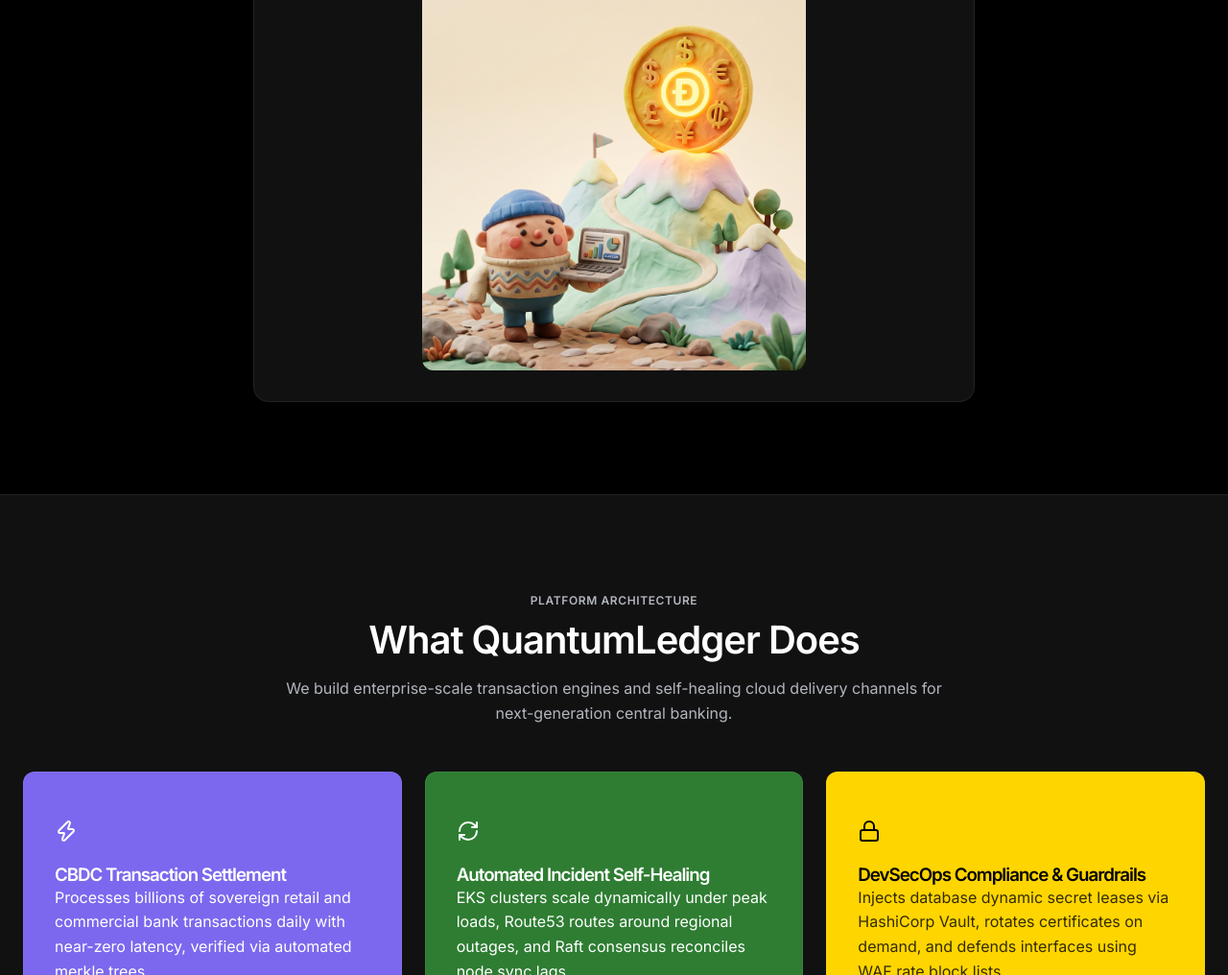
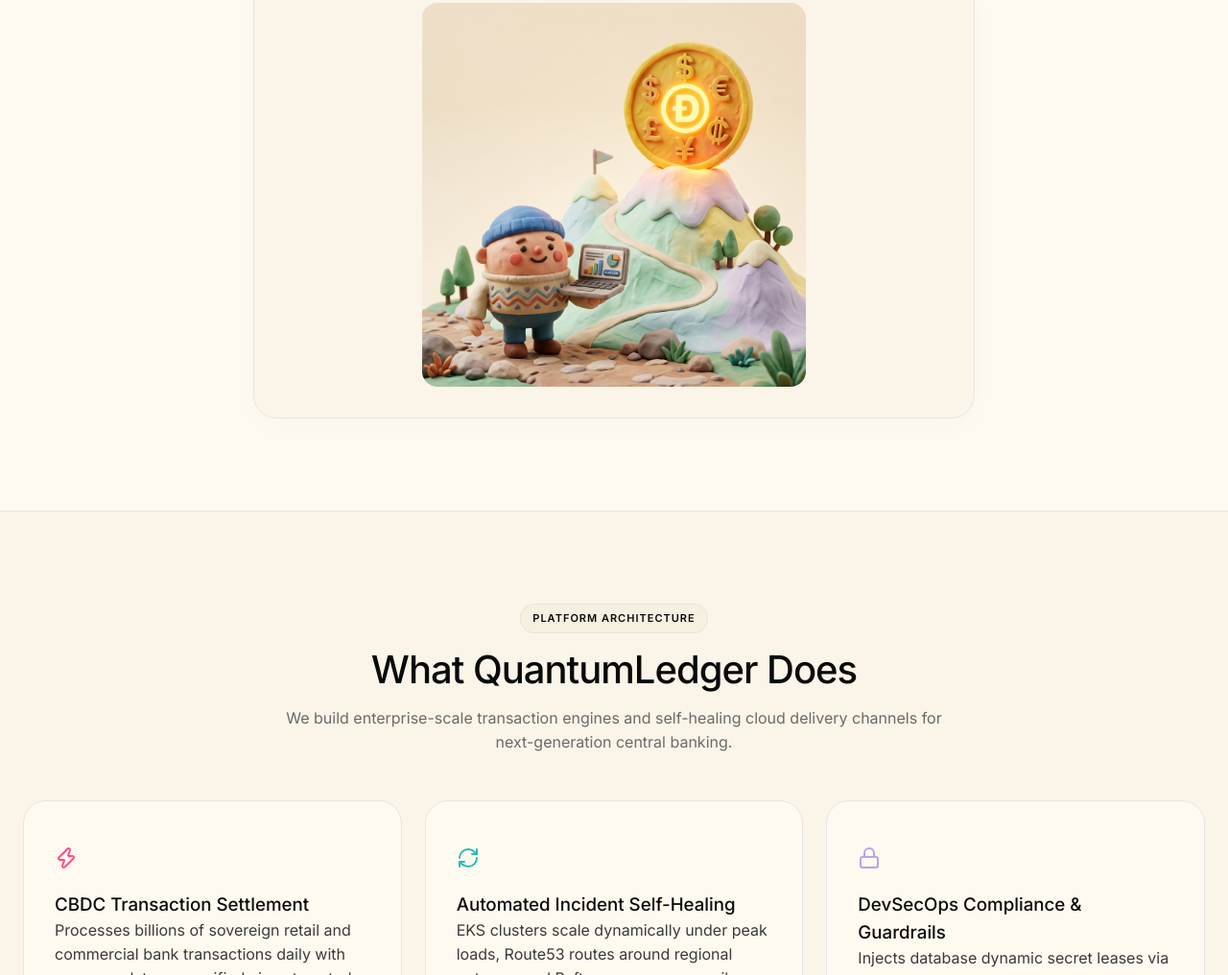
Before and after one commit to YadavSourabhGH/QuantumLedger---Devops, a plain HTML site: page index.html in a window 1280 px wide. Shown: the part 599-1615 px from the top of the page at 96% size. Drawn offline with nearby package versions, Linux system fonts and the light colour scheme.

Commit message:
feat: rollback to original cream design system

```diff
--- a/app.css
+++ b/app.css
@@ -8,47 +8,35 @@
   --font-mono: 'JetBrains Mono', 'Courier New', Courier, monospace;
 
   /* Colors */
-  --colors-canvas: #000000;         /* Pure black floor */
-  --colors-surface-soft: #111112;    /* Charcoal card level 1 */
-  --colors-surface-card: #111112;    /* Charcoal card level 1 */
-  --colors-surface-strong: #1c1c1e;  /* Charcoal card level 2 */
-  --colors-primary: #ffffff;        /* White text/inverse canvas */
-  --colors-hairline: rgba(178, 182, 189, 0.1); /* 1px translucent gray */
-  --colors-hairline-soft: rgba(178, 182, 189, 0.05);
-
-  /* Per-Product Accent Palette */
-  --colors-product-terraform: #7b68ee;
-  --colors-product-terraform-bright: #9370db;
-  --colors-product-vault: #ffd500;
-  --colors-product-consul: #f24e1e;
-  --colors-product-waypoint: #00bcd4;
-  --colors-product-nomad: #2e7d32;
-  --colors-product-boundary: #ff6b5a;
-  --colors-product-vagrant: #1581e6;
-
-  /* Saturated Feature Cards Palette - mapped to HashiCorp product colors */
-  --colors-brand-pink: var(--colors-product-terraform); /* Surge -> Terraform Purple */
-  --colors-brand-teal: var(--colors-product-consul);    /* Outage -> Consul Red */
-  --colors-brand-ochre: var(--colors-product-waypoint);  /* Jenkins -> Waypoint Cyan */
-  --colors-brand-peach: var(--colors-product-vault);    /* Vault -> Vault Yellow */
-  --colors-brand-mint: var(--colors-product-nomad);     /* K8s Grid -> Nomad Green */
-  --colors-brand-lavender: #111112;     /* Network background -> charcoal */
-  --colors-brand-coral: var(--colors-product-consul);
+  --colors-canvas: #fffaf0;        /* Warm cream default floor */
+  --colors-surface-soft: #faf5e8;  /* Footer & header background */
+  --colors-surface-card: #f5f0e0;  /* Cream cards */
+  --colors-surface-strong: #ebe6d6;
+  --colors-primary: #0a0a0a;       /* Dark navy ink */
+  --colors-hairline: #e5e5e5;      /* 1px borders */
+
+  /* Saturated Feature Cards Palette */
+  --colors-brand-pink: #ff4d8b;
+  --colors-brand-teal: #1a3a3a;
+  --colors-brand-lavender: #b8a4ed;
+  --colors-brand-peach: #ffb084;
+  --colors-brand-ochre: #e8b94a;
+  --colors-brand-mint: #a4d4c5;
+  --colors-brand-coral: #ff6b5a;
 
   /* Text colors */
-  --colors-ink: #ffffff;            /* Pure white headlines */
-  --colors-body: #e5e5e5;
-  --colors-muted: #b2b6bd;          /* Secondary text */
-  --colors-muted-soft: #656a76;     /* Tertiary text */
-  --colors-on-primary: #000000;     /* Black on white primary button */
+  --colors-ink: #0a0a0a;
+  --colors-body: #3a3a3a;
+  --colors-muted: #6a6a6a;
+  --colors-muted-soft: #9a9a9a;
+  --colors-on-primary: #ffffff;
 
   /* Border Radius */
-  --rounded-xs: 4px;
-  --rounded-sm: 6px;
-  --rounded-md: 8px;                /* All CTA buttons, form inputs */
-  --rounded-lg: 12px;               /* Feature cards, product cards */
-  --rounded-xl: 16px;               /* Large illustrative tiles */
-  --rounded-xxl: 24px;              /* CTA banner panels */
+  --rounded-xs: 6px;
+  --rounded-sm: 8px;
+  --rounded-md: 12px;
+  --rounded-lg: 16px;
+  --rounded-xl: 24px;
   --rounded-pill: 9999px;
 
   /* Spacing */
@@ -77,50 +65,37 @@
   font-family: var(--font-sans);
   background-color: var(--colors-canvas);
   color: var(--colors-body);
-  line-height: 1.6; /* relaxed */
+  line-height: 1.55;
   overflow-x: hidden;
 }
 
 /* Typography Voice */
 h1, h2, h3, h4 {
   color: var(--colors-ink);
-  font-weight: 600;
-  line-height: 1.18; /* tight */
-  letter-spacing: -1px;
-}
-
-.eyebrow {
-  font-size: 12px;
-  font-weight: 600;
-  line-height: 1.23;
-  letter-spacing: 0.6px;
-  text-transform: uppercase;
-  color: var(--colors-muted);
-  margin-bottom: var(--spacing-sm);
-  display: inline-block;
+  font-weight: 500; /* Plain Black rounded style substitute */
 }
 
 .uppercase {
   text-transform: uppercase;
-  letter-spacing: 0.6px;
-  font-size: 12px;
+  letter-spacing: 1.5px;
+  font-size: 11px;
   font-weight: 600;
   color: var(--colors-muted);
 }
 
 /* Badges / Pills */
 .badge-pill {
-  background: var(--colors-surface-strong);
-  color: var(--colors-muted);
+  background: var(--colors-surface-card);
+  color: var(--colors-ink);
   font-size: 11px;
   font-weight: 600;
-  letter-spacing: 0.5px;
-  padding: 4px 10px;
+  letter-spacing: 1px;
+  padding: 6px 12px;
   border-radius: var(--rounded-pill);
   display: inline-block;
   margin-bottom: var(--spacing-md);
   text-transform: uppercase;
-  border: 1px solid var(--colors-hairline);
+  border: 1px solid rgba(0,0,0,0.05);
 }
 
 /* Button System */
@@ -128,8 +103,8 @@
   font-family: var(--font-sans);
   font-size: 14px;
   font-weight: 600;
-  padding: 10px 18px;
-  height: 40px;
+  padding: 12px 20px;
+  height: 44px;
   border-radius: var(--rounded-md);
   cursor: pointer;
   display: inline-flex;
@@ -150,62 +125,26 @@
   opacity: 0.9;
 }
 .btn-secondary {
-  background-color: var(--colors-surface-strong);
+  background-color: var(--colors-canvas);
   color: var(--colors-ink);
   border: 1px solid var(--colors-hairline);
 }
 .btn-secondary:hover {
-  background-color: var(--colors-surface-card);
+  background-color: var(--colors-surface-soft);
 }
 .btn-on-color {
   background-color: #ffffff;
-  color: #000000;
-  font-weight: 600;
+  color: var(--colors-ink);
 }
 .btn-on-color:hover {
   opacity: 0.95;
 }
 .btn-danger-theme {
-  background-color: var(--colors-product-consul);
+  background-color: var(--colors-brand-coral);
   color: #ffffff;
 }
 .full-width {
   width: 100%;
-}
-
-/* Product Cards */
-.product-card {
-  border-radius: var(--rounded-lg);
-  padding: var(--spacing-xl);
-  transition: transform 0.2s ease;
-  border: 1px solid var(--colors-hairline);
-}
-.product-card:hover {
-  transform: translateY(-2px);
-}
-.product-card-terraform {
-  background-color: var(--colors-product-terraform);
-  color: #ffffff;
-}
-.product-card-terraform h3 {
-  color: #ffffff;
-}
-.product-card-nomad {
-  background-color: var(--colors-product-nomad);
-  color: #ffffff;
-}
-.product-card-nomad h3 {
-  color: #ffffff;
-}
-.product-card-vault {
-  background-color: var(--colors-product-vault);
-  color: #000000;
-}
-.product-card-vault h3 {
-  color: #000000;
-}
-.product-card-vault p {
-  color: rgba(0, 0, 0, 0.8);
 }
 
 /* 1. Top Navigation */
@@ -1328,15 +1267,15 @@
   transition: all 0.15s ease;
 }
 .sidebar-menu-item:hover {
-  background-color: rgba(255, 255, 255, 0.04);
+  background-color: rgba(0, 0, 0, 0.02);
   color: var(--colors-ink);
 }
 .sidebar-menu-item.active {
-  background-color: var(--colors-surface-strong);
+  background-color: var(--colors-surface-card);
   color: var(--colors-ink);
   font-weight: 600;
   border-color: var(--colors-hairline);
-  box-shadow: none;
+  box-shadow: 0 2px 6px rgba(0,0,0,0.01);
 }
 .menu-icon {
   font-size: 16px;
@@ -1442,7 +1381,7 @@
   gap: 24px;
 }
 .overview-card {
-  background-color: var(--colors-surface-soft);
+  background-color: #ffffff;
   border: 1px solid var(--colors-hairline);
   border-radius: var(--rounded-xl);
   padding: 20px;
@@ -1548,7 +1487,7 @@
   gap: 24px;
 }
 .network-card {
-  background-color: var(--colors-surface-soft);
+  background-color: #ffffff;
   border: 1px solid var(--colors-hairline);
   border-radius: var(--rounded-xl);
   padding: 20px;
@@ -1633,16 +1572,15 @@
 }
 .c-logs-stream {
   flex-grow: 1;
-  background-color: var(--colors-canvas);
+  background-color: var(--colors-primary);
   border-radius: var(--rounded-md);
   padding: 12px;
   font-family: var(--font-mono);
   font-size: 9px;
-  color: var(--colors-product-terraform);
+  color: #b8a4ed;
   height: 180px;
   overflow-y: auto;
   line-height: 1.4;
-  border: 1px solid var(--colors-hairline);
 }
 .c-log-line {
   margin-bottom: 4px;
@@ -1656,7 +1594,7 @@
   margin-bottom: 24px;
 }
 .telemetry-card {
-  background-color: var(--colors-surface-soft);
+  background-color: #ffffff;
   border: 1px solid var(--colors-hairline);
   border-radius: var(--rounded-xl);
   padding: 20px;
@@ -1736,7 +1674,7 @@
   font-family: var(--font-mono);
 }
 .telemetry-logs-card {
-  background-color: var(--colors-surface-soft);
+  background-color: #ffffff;
   border: 1px solid var(--colors-hairline);
   border-radius: var(--rounded-xl);
   padding: 20px;
@@ -1749,7 +1687,7 @@
   gap: 24px;
 }
 .security-card {
-  background-color: var(--colors-surface-soft);
+  background-color: #ffffff;
   border: 1px solid var(--colors-hairline);
   border-radius: var(--rounded-xl);
   padding: 20px;
--- a/app.js
+++ b/app.js
@@ -102,7 +102,7 @@
   const chartDataLatency = Array(15).fill(14);
   const chartDataCPU = Array(15).fill(8);
 
-  // --- Initialize Chart.js with Dark-Theme Styles ---
+  // --- Initialize Chart.js with Cream-Theme Styles ---
   const ctx = document.getElementById('metricsChart').getContext('2d');
   const metricsChart = new Chart(ctx, {
     type: 'line',
@@ -112,8 +112,8 @@
         {
           label: 'TPS (Throughput)',
           data: chartDataTPS,
-          borderColor: '#7b68ee', // Terraform Purple
-          backgroundColor: 'rgba(123, 104, 238, 0.08)',
+          borderColor: '#ff4d8b', // Brand Pink
+          backgroundColor: 'rgba(255, 77, 139, 0.05)',
           borderWidth: 2,
           yAxisID: 'y',
           tension: 0.35,
@@ -122,7 +122,7 @@
         {
           label: 'CPU Load (%)',
           data: chartDataCPU,
-          borderColor: '#ffd500', // Vault Yellow
+          borderColor: '#1a3a3a', // Brand Teal
           backgroundColor: 'transparent',
           borderWidth: 1.5,
           yAxisID: 'y1',
@@ -132,7 +132,7 @@
         {
           label: 'Latency (ms)',
           data: chartDataLatency,
-          borderColor: '#2e7d32', // Nomad Green
+          borderColor: '#e8b94a', // Brand Ochre
           backgroundColor: 'transparent',
           borderWidth: 1.5,
           yAxisID: 'y1',
@@ -149,26 +149,26 @@
           type: 'linear',
           display: true,
           position: 'left',
-          grid: { color: 'rgba(255, 255, 255, 0.08)' },
-          ticks: { color: '#b2b6bd', font: { size: 9 } },
-          title: { display: true, text: 'Throughput (TPS)', color: '#7b68ee', font: { size: 10 } }
+          grid: { color: 'rgba(0, 0, 0, 0.05)' },
+          ticks: { color: '#6a6a6a', font: { size: 9 } },
+          title: { display: true, text: 'Throughput (TPS)', color: '#ff4d8b', font: { size: 10 } }
         },
         y1: {
           type: 'linear',
           display: true,
           position: 'right',
           grid: { drawOnChartArea: false },
-          ticks: { color: '#b2b6bd', font: { size: 9 } },
-          title: { display: true, text: 'Percentage / Latency', color: '#ffd500', font: { size: 10 } }
+          ticks: { color: '#6a6a6a', font: { size: 9 } },
+          title: { display: true, text: 'Percentage / Latency', color: '#1a3a3a', font: { size: 10 } }
         },
         x: {
-          grid: { color: 'rgba(255, 255, 255, 0.08)' },
-          ticks: { color: '#b2b6bd', font: { size: 8 } }
+          grid: { color: 'rgba(0, 0, 0, 0.05)' },
+          ticks: { color: '#6a6a6a', font: { size: 8 } }
         }
       },
       plugins: {
         legend: {
-          labels: { color: '#ffffff', font: { size: 9, weight: '600' } },
+          labels: { color: '#0a0a0a', font: { size: 9, weight: '600' } },
           position: 'top'
         }
       }
--- a/index.html
+++ b/index.html
@@ -38,7 +38,7 @@
     <!-- Landing Hero -->
     <header class="landing-hero">
       <div class="landing-hero-container">
-        <div class="eyebrow">Sovereign Financial Infrastructure</div>
+        <span class="badge-pill">Sovereign Financial Infrastructure</span>
         <h1 class="landing-title">Go to market with resilient digital currency.</h1>
         <p class="landing-subtitle">
           QuantumLedger operates a high-availability, multi-national CBDC ecosystem supporting commercial settlement, transaction compliance, and automated multi-region disaster recovery.
@@ -60,27 +60,27 @@
     <section class="landing-capabilities">
       <div class="container-1280">
         <div class="section-header">
-          <div class="eyebrow">Platform Architecture</div>
+          <span class="badge-pill">Platform Architecture</span>
           <h2 class="section-title">What QuantumLedger Does</h2>
           <p class="section-desc">We build enterprise-scale transaction engines and self-healing cloud delivery channels for next-generation central banking.</p>
         </div>
 
         <div class="capabilities-grid">
           <!-- Card 1 -->
-          <div class="product-card product-card-terraform">
-            <div class="cap-icon"><i data-lucide="zap"></i></div>
+          <div class="capability-card">
+            <div class="cap-icon color-pink"><i data-lucide="zap"></i></div>
             <h3>CBDC Transaction Settlement</h3>
             <p>Processes billions of sovereign retail and commercial bank transactions daily with near-zero latency, verified via automated merkle trees.</p>
           </div>
           <!-- Card 2 -->
-          <div class="product-card product-card-nomad">
-            <div class="cap-icon"><i data-lucide="refresh-cw"></i></div>
+          <div class="capability-card">
+            <div class="cap-icon color-teal"><i data-lucide="refresh-cw"></i></div>
             <h3>Automated Incident Self-Healing</h3>
             <p>EKS clusters scale dynamically under peak loads, Route53 routes around regional outages, and Raft consensus reconciles node sync lags.</p>
           </div>
           <!-- Card 3 -->
-          <div class="product-card product-card-vault">
-            <div class="cap-icon"><i data-lucide="lock"></i></div>
+          <div class="capability-card">
+            <div class="cap-icon color-lavender"><i data-lucide="lock"></i></div>
             <h3>DevSecOps Compliance & Guardrails</h3>
             <p>Injects database dynamic secret leases via HashiCorp Vault, rotates certificates on demand, and defends interfaces using WAF rate block lists.</p>
           </div>
```
